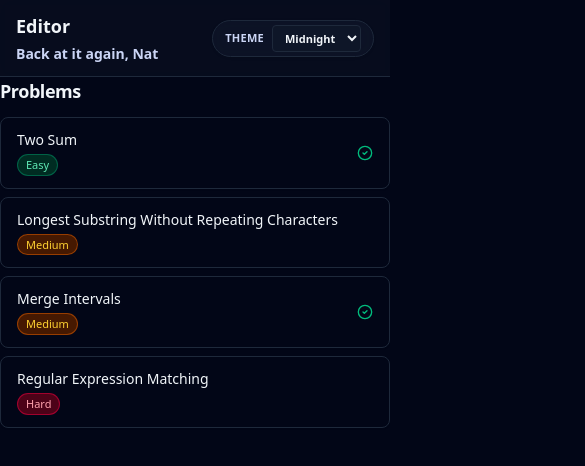
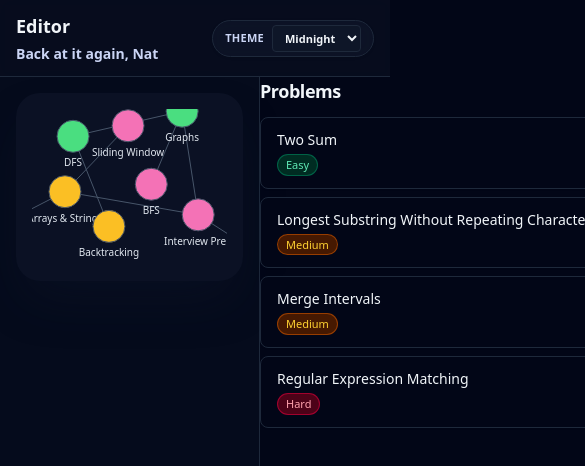
Before and after one commit to nat-leo/online-code-editor, a Next.js app in the folder code-editor/: page / in a window 390 px wide. Shown: the top 466 px of the page, 585 px wide, since content can reach past the window. Built offline with nearby package versions, Linux system fonts and the light colour scheme.

Commit message:
remove hardcoded width and height for ForceGraph and add responsive designinstead

```diff
--- a/code-editor/app/page.tsx
+++ b/code-editor/app/page.tsx
@@ -47,7 +47,7 @@ export default function Home() {
       </div>
 
       <div className="flex flex-1 min-h-0">
-        <section className="hidden lg:flex lg:w-[28%] min-w-[260px] max-w-md border-r border-border bg-card/30 p-4">
+        <section className="lg:flex lg:w-[28%] min-w-[260px] max-w-md border-r border-border bg-card/30 p-4">
           <ForceGraph />
         </section>
 
--- a/code-editor/components/ForceGraph.tsx
+++ b/code-editor/components/ForceGraph.tsx
@@ -7,9 +7,7 @@ import { useTheme } from "@/hooks/use-theme";
 import { rawNodes } from "./data/rawNodes";
 import { buildGraph } from "./graph/buildGraph";
 import { useForceLayout } from "./graph/useForceLayout";
-
-const WIDTH = 800;
-const HEIGHT = 600;
+import { useElementSize } from "@/hooks/use-element-size";
 
 function progressToColor(progress: number, colors: [string, string, string]): string {
   if (progress < 0.33) return colors[0];
@@ -19,18 +17,23 @@ function progressToColor(progress: number, colors: [string, string, string]): st
 
 export function ForceGraph() {
   const { theme } = useTheme();
+  const [selectedId, setSelectedId] = useState<string | null>(null);
 
   const { nodes: initialNodes, links: initialLinks } = useMemo(
     () => buildGraph(rawNodes),
     []
   );
 
-  const { nodes, links } = useForceLayout(initialNodes, initialLinks, WIDTH, HEIGHT);
-  const [selectedId, setSelectedId] = useState<string | null>(null);
+  const { ref, width, height } = useElementSize<HTMLDivElement>();
+
+  const { nodes, links } = useForceLayout(initialNodes, initialLinks, width, height)
 
   return (
-    <div className="flex items-center justify-center rounded-3xl bg-card/60 p-4 shadow-2xl shadow-card/40">
-      <svg width={WIDTH} height={HEIGHT}>
+    <div ref={ref} className="flex items-center justify-center rounded-3xl bg-card/60 p-4 shadow-2xl shadow-card/40">
+      <svg className="h-full w-full"
+          viewBox={`0 0 ${width} ${height}`}
+          preserveAspectRatio="xMidYMid meet">
+
         {/* edges */}
         {links.map((l, i) => {
           const source = nodes.find((n) => n.id === l.source)!;
--- a/code-editor/components/graph/useForceLayout.tsx
+++ b/code-editor/components/graph/useForceLayout.tsx
@@ -20,15 +20,20 @@ export function useForceLayout(
   const [, setTick] = useState(0); // just to re-render
 
   useEffect(() => {
+    if (width === 0 || height === 0) return;
+
     // Copy to avoid mutating props directly
-    const simNodes = nodes.map((n) => ({ ...n })) as (GraphNode & {
+    const simNodes = initialNodes.map((n) => ({ ...n })) as (GraphNode & {
       x?: number;
       y?: number;
       vx?: number;
       vy?: number;
     })[];
 
-    const simLinks = links.map((l) => ({ ...l }));
+    const simLinks = initialLinks.map((l) => ({ ...l }));
+
+    // Reset the state before the layout starts so the SVG matches the new sim nodes.
+    setNodes(simNodes.map((n) => ({ ...n })));
 
     const simulation = forceSimulation(simNodes)
       .force(
@@ -49,8 +54,7 @@ export function useForceLayout(
     return () => {
       simulation.stop();
     };
-    // eslint-disable-next-line react-hooks/exhaustive-deps
-  }, []); // run once
+  }, [initialNodes, initialLinks, width, height]);
 
   return { nodes, links };
 }
--- /dev/null
+++ b/code-editor/hooks/use-element-size.ts
@@ -0,0 +1,51 @@
+// hooks/use-element-size.ts
+"use client";
+
+import { useState, useCallback, useLayoutEffect } from "react";
+
+type Size = {
+  width: number;
+  height: number;
+};
+
+export function useElementSize<T extends HTMLElement>() {
+  const [size, setSize] = useState<Size>({ width: 0, height: 0 });
+  const [node, setNode] = useState<T | null>(null);
+
+  const ref = useCallback((el: T | null) => {
+    setNode(el);
+  }, []);
+
+  useLayoutEffect(() => {
+    if (!node) return;
+
+    // Guard for environments without ResizeObserver (SSR)
+    if (typeof ResizeObserver === "undefined") {
+      setSize({
+        width: node.offsetWidth,
+        height: node.offsetHeight,
+      });
+      return;
+    }
+
+    const observer = new ResizeObserver((entries) => {
+      const entry = entries[0];
+      if (!entry) return;
+
+      const { width, height } = entry.contentRect;
+      setSize({ width, height });
+    });
+
+    observer.observe(node);
+
+    // Initial measurement
+    setSize({
+      width: node.offsetWidth,
+      height: node.offsetHeight,
+    });
+
+    return () => observer.disconnect();
+  }, [node]);
+
+  return { ref, ...size };
+}
```
